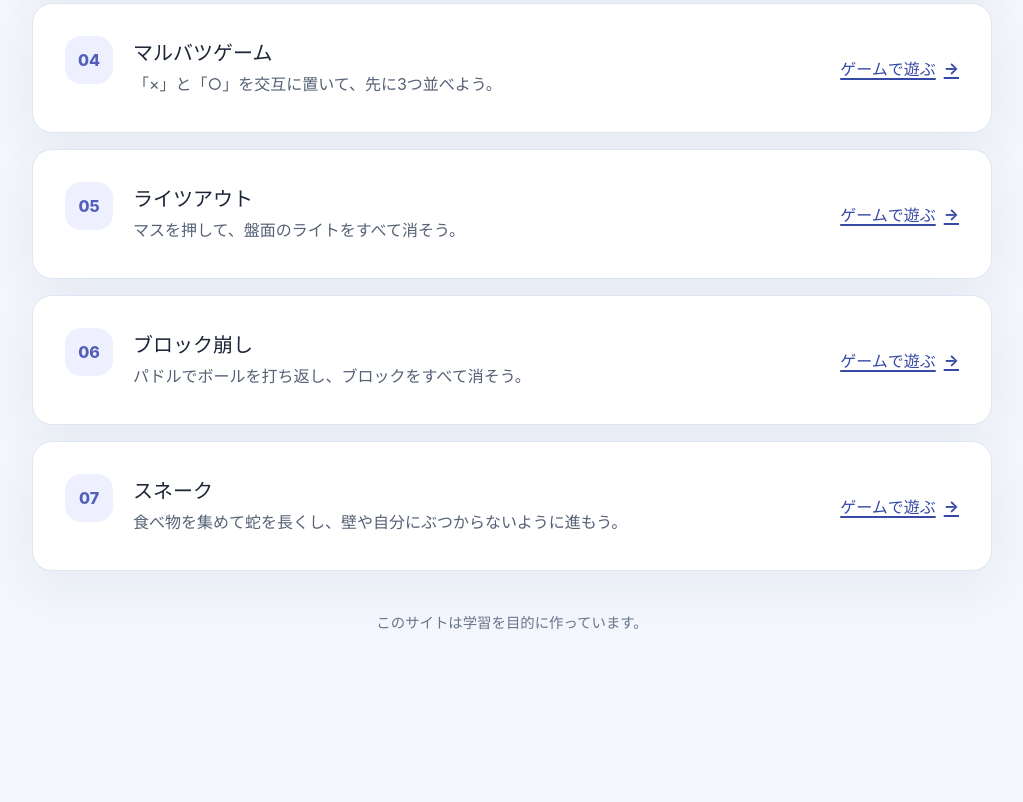
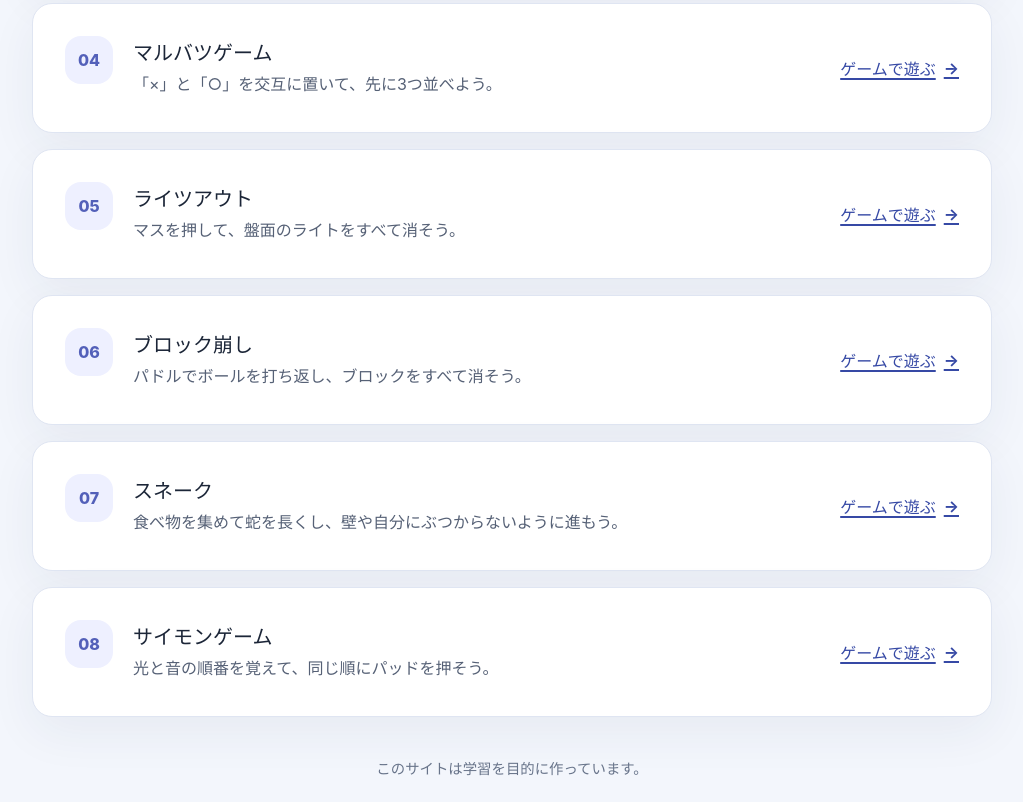
Before and after one commit to hayashihiroki-paya/static-minigame, a Svelte app: page index.html in a window 1280 px wide. Shown: the part 694-1496 px from the top of the page, without its empty margins (128-1151 px from the left). Before the commit the page ends 1350 px from the top, so only its background shows below. Built offline with nearby package versions, Linux system fonts and the light colour scheme.

Commit message:
ホーム画面にサイモンゲームを追加 (#26)

```diff
--- a/index.html
+++ b/index.html
@@ -97,6 +97,17 @@
             <span aria-hidden="true">→</span>
           </a>
         </article>
+        <article class="game-card">
+          <p class="game-card__number" aria-hidden="true">08</p>
+          <div class="game-card__content">
+            <h3>サイモンゲーム</h3>
+            <p>光と音の順番を覚えて、同じ順にパッドを押そう。</p>
+          </div>
+          <a class="game-card__link" href="./src/games/simon/">
+            ゲームで遊ぶ
+            <span aria-hidden="true">→</span>
+          </a>
+        </article>
       </section>
       <footer class="site-footer">
         <p>このサイトは学習を目的に作っています。</p>
```
